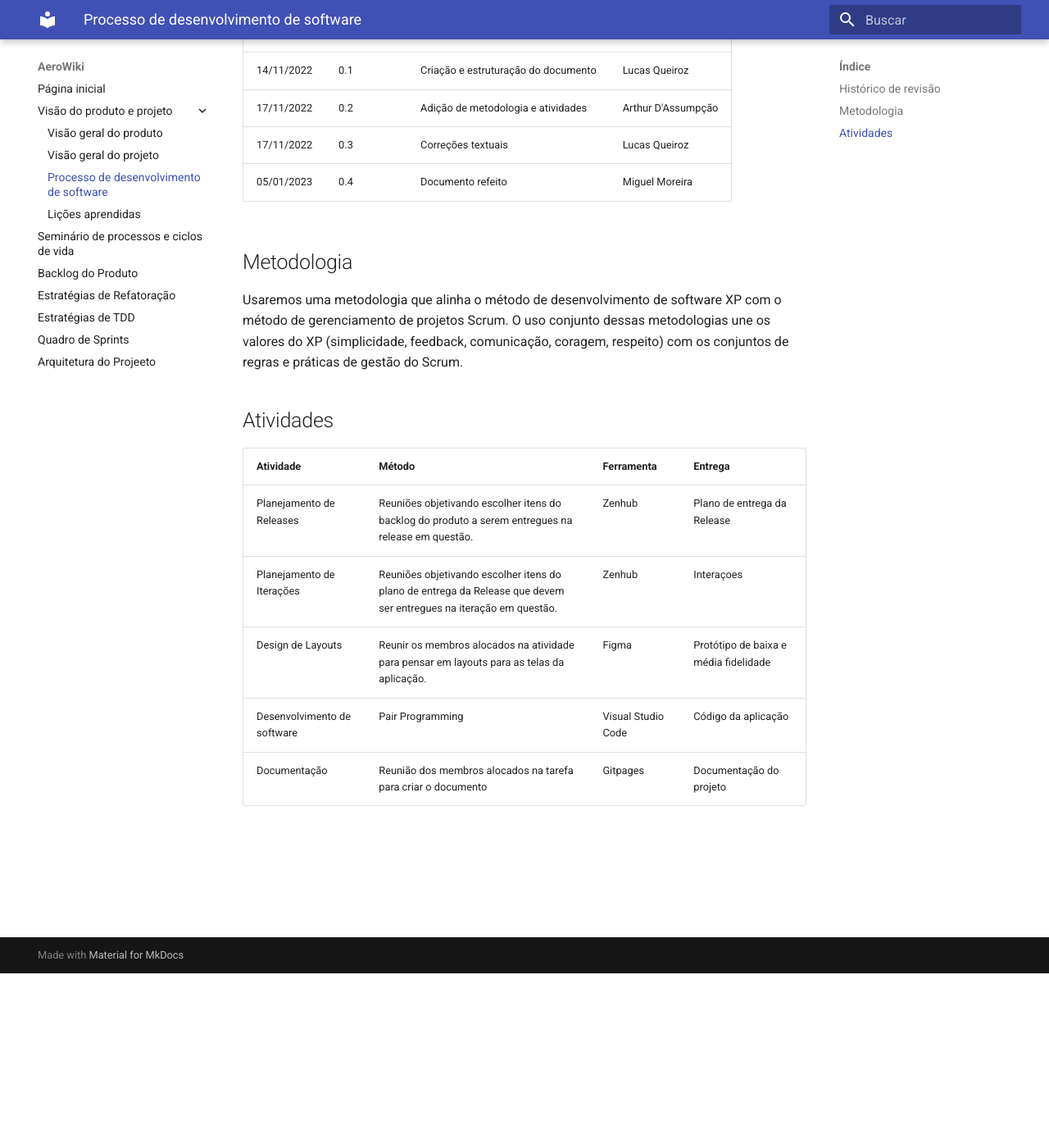
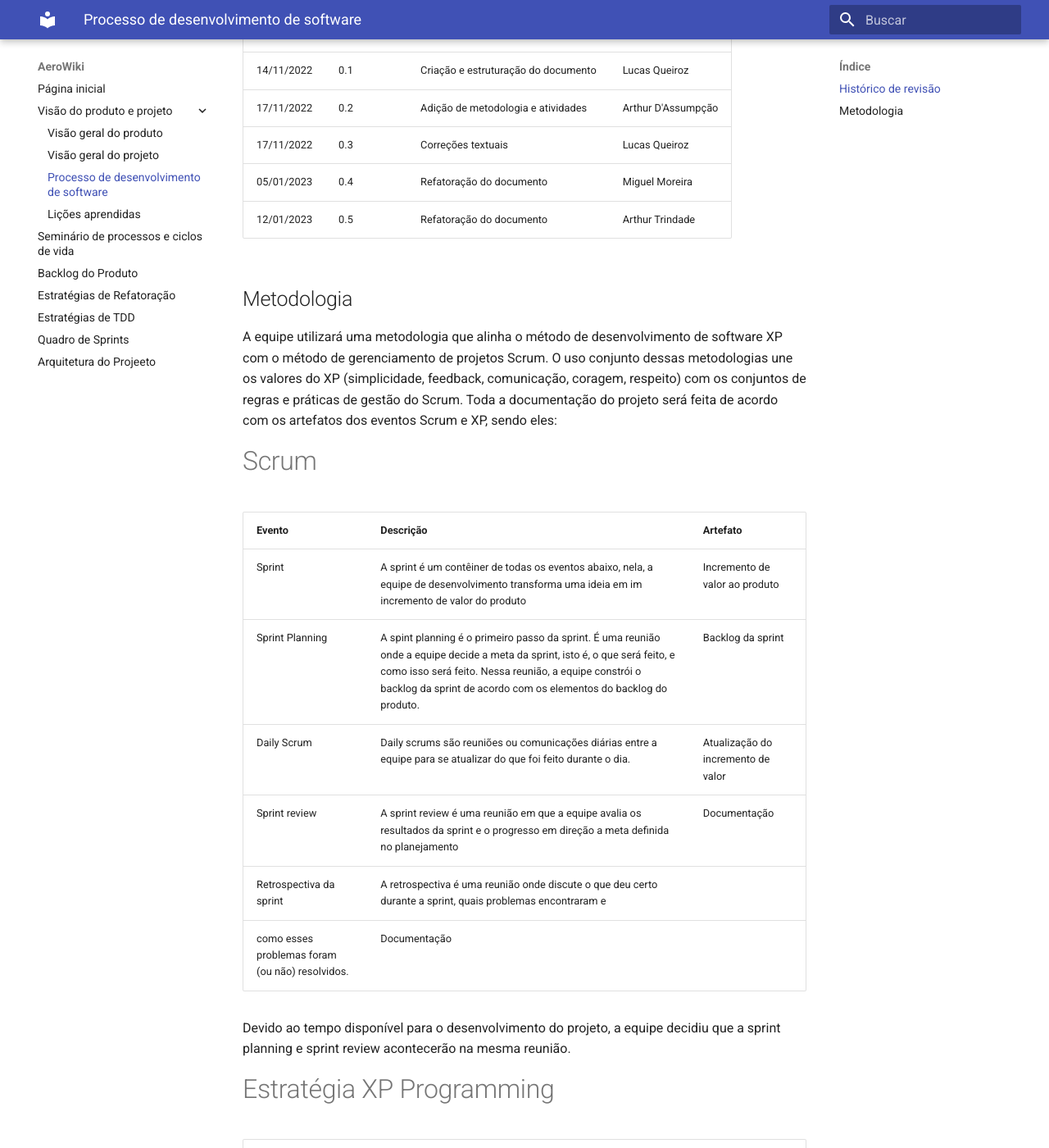
Before and after one commit to mdsreq-fga-unb/2022.2-AeroWiki, an MkDocs documentation site: the page built from gitpages/docs/visao_do_produto_e_projeto/processo-de-desenvolvimento-de-software.md, in a window 1280 px wide and 1400 px high, scrolled down 213 px. Shown: the whole window at 82% size. Built offline with MkDocs 1.6.1 and Material for MkDocs 9.7.7, drawn with Linux system fonts in a browser that asks for light colours; some of the changed text lies outside the part shown.

Commit message:
Update processo-de-desenvolvimento-de-software.md

```diff
--- a/gitpages/docs/visao_do_produto_e_projeto/processo-de-desenvolvimento-de-software.md
+++ b/gitpages/docs/visao_do_produto_e_projeto/processo-de-desenvolvimento-de-software.md
@@ -7,18 +7,29 @@
 | 14/11/2022 | 0.1    | Criação e estruturação do documento | Lucas Queiroz |
 | 17/11/2022 | 0.2    | Adição de metodologia e atividades  | Arthur D'Assumpção |
 | 17/11/2022 | 0.3    | Correções textuais                  | Lucas Queiroz |
-| 05/01/2023 | 0.4    | Documento refeito                   | Miguel Moreira |
+| 05/01/2023 | 0.4    | Refatoração do documento            | Miguel Moreira |
+| 12/01/2023 | 0.5    | Refatoração do documento            | Arthur Trindade |
 
 ## Metodologia
-Usaremos uma metodologia que alinha o método de desenvolvimento de software XP com o método de gerenciamento de projetos Scrum. O uso conjunto dessas metodologias une os valores do XP (simplicidade, feedback, comunicação, coragem, respeito) com os conjuntos de regras e práticas de gestão do Scrum.
+A equipe utilizará uma metodologia que alinha o método de desenvolvimento de software XP com o método de gerenciamento de projetos Scrum. O uso conjunto dessas metodologias une os valores do XP (simplicidade, feedback, comunicação, coragem, respeito) com os conjuntos de regras e práticas de gestão do Scrum.
+Toda a documentação do projeto será feita de acordo com os artefatos dos eventos Scrum e XP, sendo eles:
 
+#Scrum
+| Evento                  | Descrição      | Artefato |
+| ----------------------- | -------------- | -------- |
+| Sprint | A sprint é um contêiner de todas os eventos abaixo, nela, a equipe de desenvolvimento transforma uma ideia em im incremento de valor do produto | Incremento de valor ao produto |
+| Sprint Planning | A spint planning é o primeiro passo da sprint. É uma reunião onde a equipe decide a meta da sprint, isto é, o que será feito, e como isso será feito. Nessa reunião, a equipe constrói o backlog da sprint de acordo com os elementos do backlog do produto. | Backlog da sprint |
+| Daily Scrum | Daily scrums são reuniões ou comunicações diárias entre a equipe para se atualizar do que foi feito durante o dia. | Atualização do incremento de valor |
+| Sprint review | A sprint review é uma reunião em que a equipe avalia os resultados da sprint e o progresso em direção a meta definida no planejamento | Documentação |
+| Retrospectiva da sprint | A retrospectiva é uma reunião onde discute o que deu certo durante a sprint, quais problemas encontraram e
+como esses problemas foram (ou não) resolvidos. | Documentação |
 
-## Atividades
+Devido ao tempo disponível para o desenvolvimento do projeto, a equipe decidiu que a sprint planning e sprint review acontecerão na mesma reunião.
 
-| Atividade                  | Método      | Ferramenta | Entrega    |
-| -------------------------- | ----------- | ---------- | ---------- |
-| Planejamento de Releases   | Reuniões objetivando escolher itens do backlog do produto a serem entregues na release em questão. |  Zenhub    | Plano de entrega da Release  |
-| Planejamento de Iterações | Reuniões objetivando escolher itens do plano de entrega da Release que devem ser entregues na iteração em questão.  |  Zenhub    | Interaçoes |
-| Design de Layouts | Reunir os membros alocados na atividade para pensar em layouts para as telas da aplicação. |  Figma | Protótipo de baixa e média fidelidade  |
-| Desenvolvimento  de software | Pair Programming |  Visual Studio Code   | Código da aplicação |
-| Documentação | Reunião dos membros alocados na tarefa para criar o documento | Gitpages   | Documentação do projeto |
+#Estratégia XP Programming
+| Estratégia              | Descrição      | Ferramenta utilizada |
+| ----------------------- | -------------- | -------- |
+| Design simples | É uma metodologia utilizada para simplificar o desenvolvimento de software para que o código seja compreensível para qualquer desenvolvedor. O clean code é uma prática de design simples. | VisualStudio Code |
+| Refatoração de código | Refatorar o código é alterar a estrutura do código sem alterar o seu
+comportamento. | VisualStudio Code | TDD |  | VisualStudio Code |
+| Pair programming | A programação em pares é uma técnica em que dois programadores trabalham juntos em uma estação de trabalho. | VisualStudio Code - Live Share<br>Discord |
```
